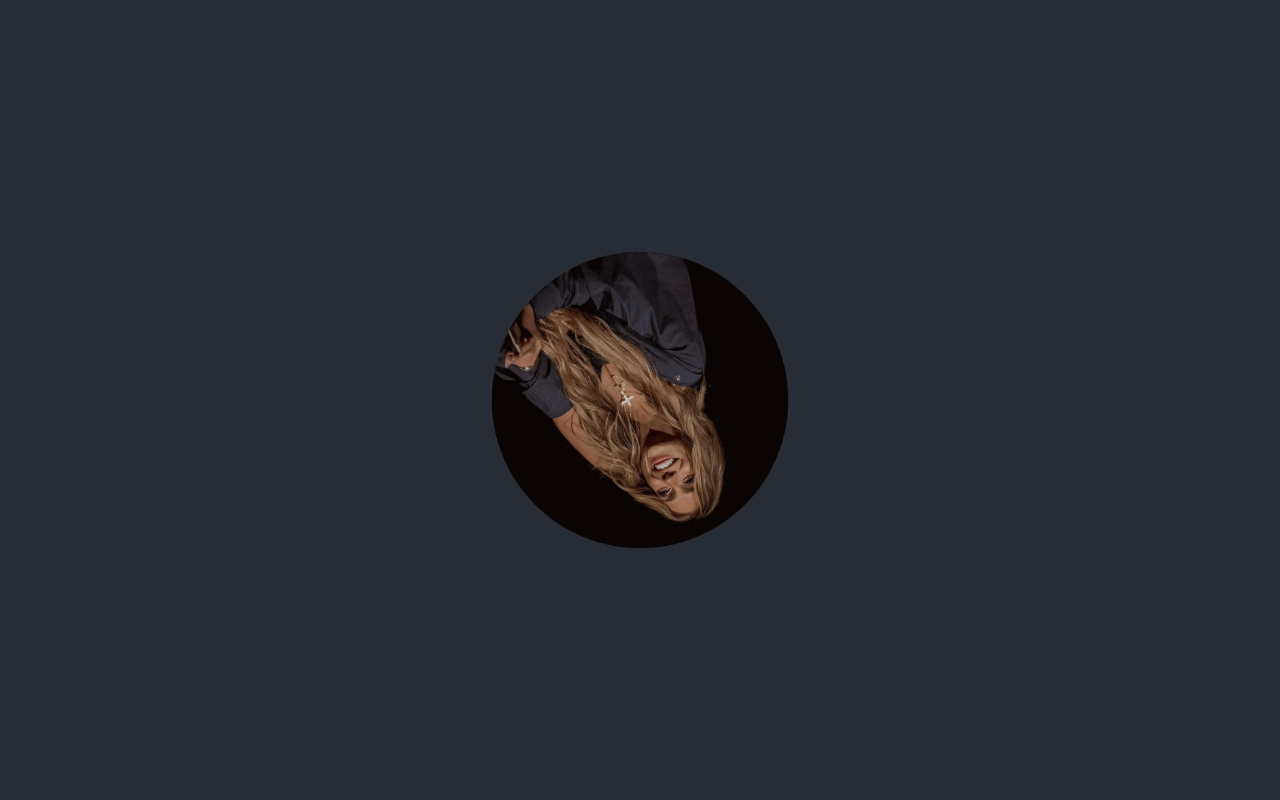
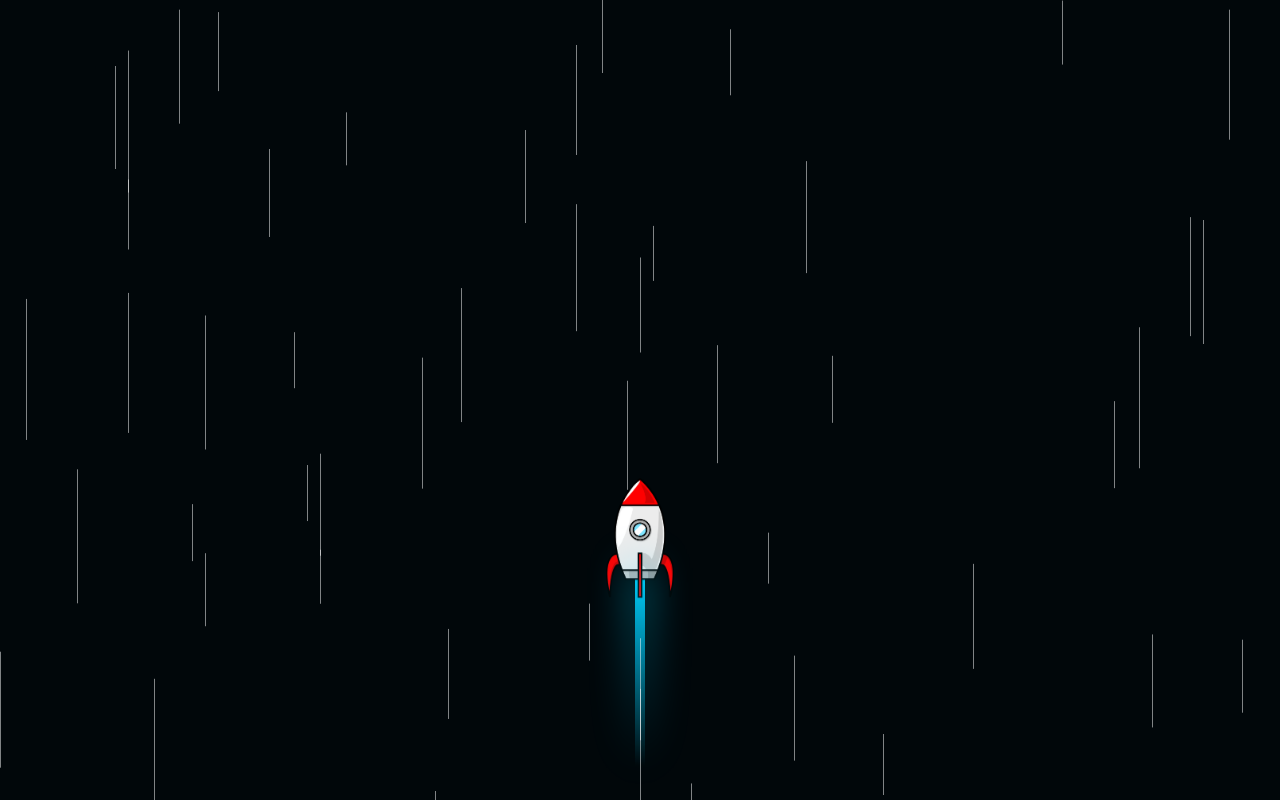
Before and after one commit to vincentw921/portfolio, a React (Create React App) app: page / in a window 1280 px wide. Built offline with nearby package versions, Linux system fonts and the light colour scheme.

Commit message:
Test rocket animation

```diff
--- a/src/App.css
+++ b/src/App.css
@@ -1,5 +1,5 @@
 .App {
-  text-align: center;
+  /* text-align: center; */
 }
 
 @media (prefers-reduced-motion: no-preference) {
--- a/src/App.js
+++ b/src/App.js
@@ -1,14 +1,17 @@
 import './App.css';
-import Startup from './Startup';
+// import Startup from './Startup';
+import RocketShip from './components/RocketShip';
 
 function App() {
   return (
     <div className="App">
-      <header className="App-header">
-        <Startup />
-      </header>
+      <RocketShip />
     </div>
   );
 }
 
+// {/* <header className="App-header"> */}
+//         {/* <Startup /> */
+//       // </header>
+
 export default App;
--- a/src/Startup.css
+++ b/src/Startup.css
@@ -29,12 +29,3 @@
       transform: rotate(360deg);
     }
 }
-
-@keyframes App-logo-left {
-    from {
-      transform: scaleX(2) scaleY(2);
-    }
-    to {
-      transform: scaleX(1) scaleY(1);
-    }
-}
--- /dev/null
+++ b/src/components/Headshot.css
@@ -0,0 +1,13 @@
+.Headshot {
+    background-color: #282c34;
+    min-height: 100vh;
+    display: flex;
+    flex-direction: column;
+    font-size: calc(10px + 2vmin);
+  }
+
+.Headshot-logo {
+    height: 40vmin;
+    width: 40vmin;
+    pointer-events: none;
+}
--- /dev/null
+++ b/src/components/Headshot.jsx
@@ -0,0 +1,10 @@
+import logo from './logo.png';
+import './Headshot.css';
+
+function Headshot() {
+  return (
+        <img src={logo} className="Headshot-logo" alt="logo" />
+  );
+}
+
+export default Headshot;
--- /dev/null
+++ b/src/components/RocketShip.css
@@ -0,0 +1,60 @@
+
+.scene {
+    position: relative;
+    width: 100%;
+    height: 100vh;
+    background: #01070a;
+    overflow: hidden;
+    display: flex;
+
+    justify-content: center;
+    align-items: center;
+}
+
+.scene .rocket {
+    align-content: center;
+    position: relative;
+    animation: animate 0.2s ease infinite;
+}
+
+.scene .rocket .body {
+    scale: 0.2;
+    position: relative;
+    bottom: -140px;
+    border-radius: 10px;
+}
+
+@keyframes animate {
+    0%, 100%
+    {
+        transform: translateY(-2px);
+    }
+    50%
+    {
+        transform: translateY(2px);
+    }
+}
+
+.scene .rocket::before
+{
+    content: '';
+    position: absolute;
+    bottom: -70px;
+    left: 50%;
+    transform: translateX(-50%);
+    width: 10px;
+    height: 200px;
+    background: linear-gradient(#00d0ff, transparent);
+}
+
+.scene .rocket::after {
+    content: '';
+    position: absolute;
+    bottom: -70px;
+    left: 50%;
+    transform: translateX(-50%);
+    width: 10px;
+    height: 200px;
+    background: linear-gradient(#00d0ff, transparent);
+    filter: blur(20px);
+}
--- /dev/null
+++ b/src/components/RocketShip.jsx
@@ -0,0 +1,22 @@
+import rocket from './rocket_ship_image.png';
+
+import Headshot from './Headshot';
+import Stars from './Stars';
+
+import './RocketShip.css';
+import { Fragment } from 'react';
+
+
+function RocketShip() {
+    return (
+        <div className="scene">
+            {/* <Headshot /> */}
+            <div className="rocket">
+            <img src={rocket} className='body' alt="rocket" />
+            </div>
+            <Stars />
+        </div>
+    );
+}
+
+export default RocketShip;
--- /dev/null
+++ b/src/components/Stars.css
@@ -0,0 +1,17 @@
+.scene i {
+    position: absolute;
+    top: 0px;
+    background: rgba(255, 255, 255, 0.5);
+    animation: animateStars linear infinite;
+}
+
+@keyframes animateStars {
+    0%
+    {
+        transform: translateY(0px);
+    }
+    100%
+    {
+        transform: translateY(100vh);
+    }
+}
--- /dev/null
+++ b/src/components/Stars.jsx
@@ -0,0 +1,22 @@
+import './Stars.css';
+
+function Stars() {
+    const count = 50;
+    const stars = [];
+    for (let i = 0; i < count; i++) {
+        let x = Math.floor(Math.random() * 100);
+        let duration = Math.random() * 1;
+        let h = Math.random() * 100;
+        stars.push(<i
+            key={i}
+            style={{
+                left : `${x}vw`,
+                width: `${1}px`,
+                height: `${50 + h}px`,
+                animationDuration: `${duration}s`}}
+            ></i>);
+    }
+    return <div>{stars}</div>;
+}
+
+export default Stars;
```
Also changed, not shown: src/Startup.jsx (+1 -9 lines), src/components/logo.png (renamed from src/logo.png), src/components/rocket_ship_image.png (added).
